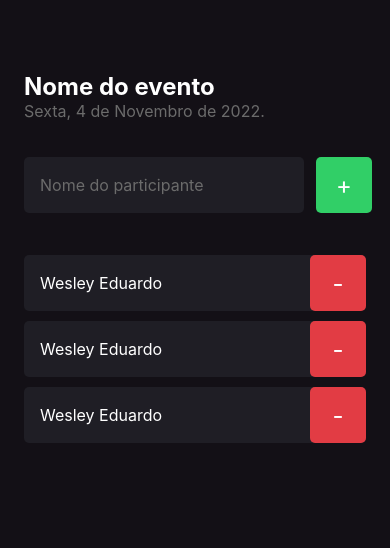
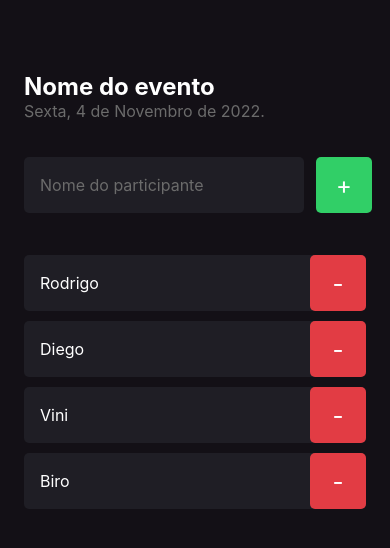
Before and after one commit to wesleyeduardodev/react-native-imhere, a React Native app: screen / in a window 390 px wide. Shown: the top 548 px of the page. Built offline with nearby package versions, Linux system fonts and the light colour scheme.

Commit message:
Utilizando Propriedades no Componente

```diff
--- a/src/screens/Home/index.tsx
+++ b/src/screens/Home/index.tsx
@@ -1,7 +1,8 @@
-import {Text, TextInput, TouchableOpacity, View} from "react-native";
+import { Text, TextInput, TouchableOpacity, View } from "react-native";
 
-import {styles} from "./style";
-import {Participant} from "../components/Participant";
+import { Participant } from "../components/Participant";
+
+import { styles } from "./style";
 
 export function Home() {
 
@@ -33,10 +34,10 @@ export function Home() {
                 </TouchableOpacity>
             </View>
 
-            <Participant/>
-            <Participant/>
-            <Participant/>
-
+            <Participant name="Rodrigo" />
+            <Participant name="Diego" />
+            <Participant name="Vini" />
+            <Participant name="Biro" />
         </View>
     )
 }
--- a/src/screens/components/Participant/index.tsx
+++ b/src/screens/components/Participant/index.tsx
@@ -1,12 +1,16 @@
-import {Text, TouchableOpacity, View} from "react-native";
+import { Text, TouchableOpacity, View } from "react-native";
 
-import {styles} from "./style"
+import { styles } from "./style";
 
-export function Participant() {
+type Props = {
+    name: string;
+}
+
+export function Participant({ name }: Props) {
     return (
         <View style={styles.container}>
             <Text style={styles.name}>
-                Wesley Eduardo
+                {name}
             </Text>
 
             <TouchableOpacity style={styles.button}>
```
